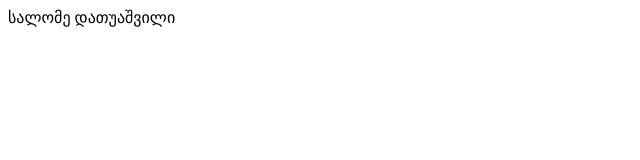
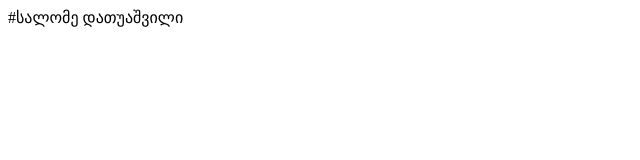
Before and after one commit to Salomedatuashvili/12, a plain HTML site: page index.html in a window 1280 px wide. Shown: the full height of the page, 0-640 px from the left. Drawn offline with Linux system fonts and the light colour scheme.

Commit message:
დედ

```diff
--- a/index.html
+++ b/index.html
@@ -6,6 +6,6 @@
     <title>სალომე დათუაშვილი</title>
 </head>
 <body>
-    სალომე დათუაშვილი
+    #სალომე დათუაშვილი
 </body>
 </html>
```
